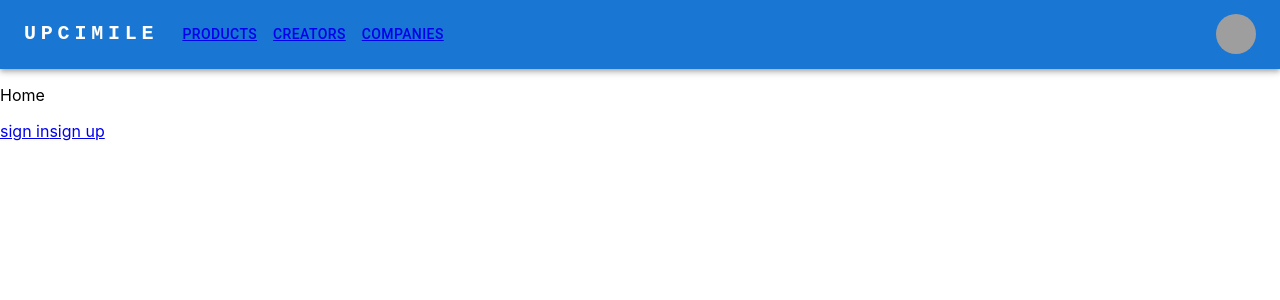
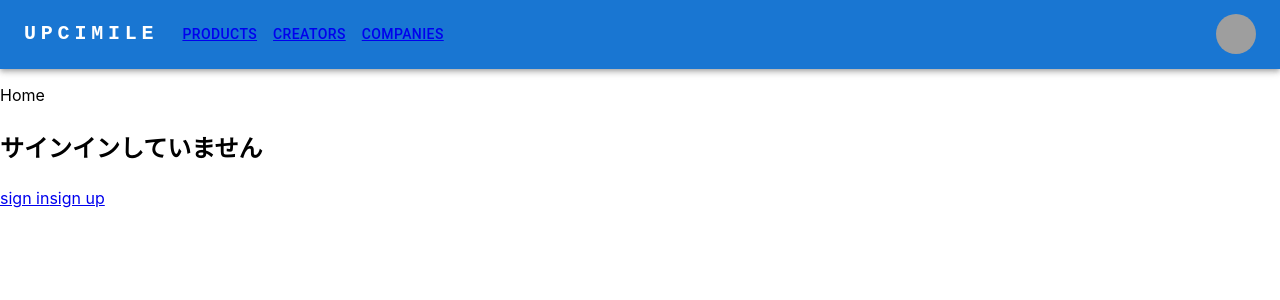
Before and after one commit to saki-shige/upcimile_app, a React (Create React App) app in the folder frontend/app/: page / in a window 1280 px wide. Shown: the top 300 px of the page. Built offline with nearby package versions, Linux system fonts and the light colour scheme; grey boxes are pictures that could not be loaded; what axios-case-converter would draw is missing.

Commit message:
[add] Homeでログインしているユーザー名を表示

```diff
--- a/frontend/app/src/components/pages/Home.tsx
+++ b/frontend/app/src/components/pages/Home.tsx
@@ -1,10 +1,16 @@
-import React from "react"
+import React, { useContext } from "react"
 import { Link } from "react-router-dom";
 
+import { AuthContext } from "../providers/AuthProvider";
+
 const Home: React.FC = () => {
+  const { isSignedIn, currentCompany } = useContext(AuthContext);
+
   return (
     <>
       <p>Home</p>
+    {/* // (仮）サインインしているユーザー（カンパニー名）を表示 */}
+      <h2>{isSignedIn ? <p>{currentCompany.name}としてサインインしています</p> : <p>サインインしていません</p>}</h2>
       <Link to={'/signin'}>sign in</Link>
       <Link to={'/signup'}>sign up</Link>
     </>
```
